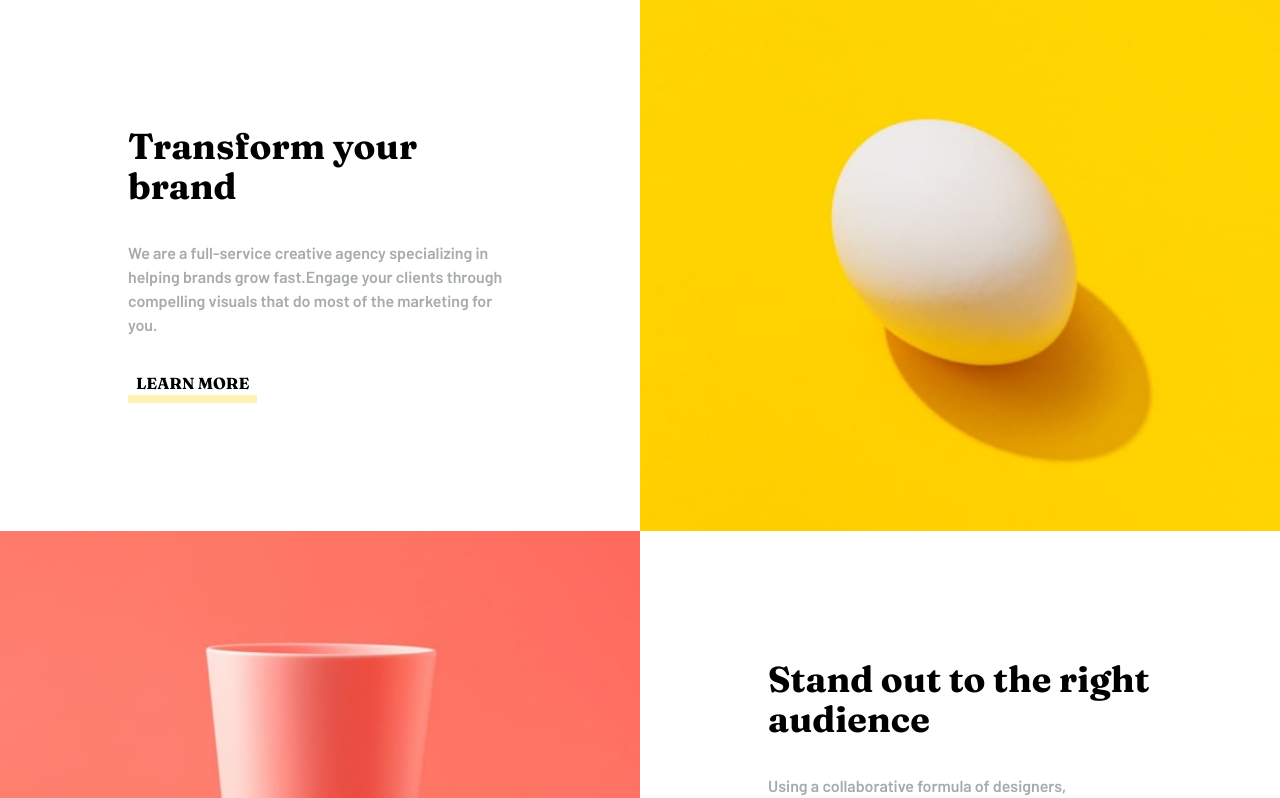
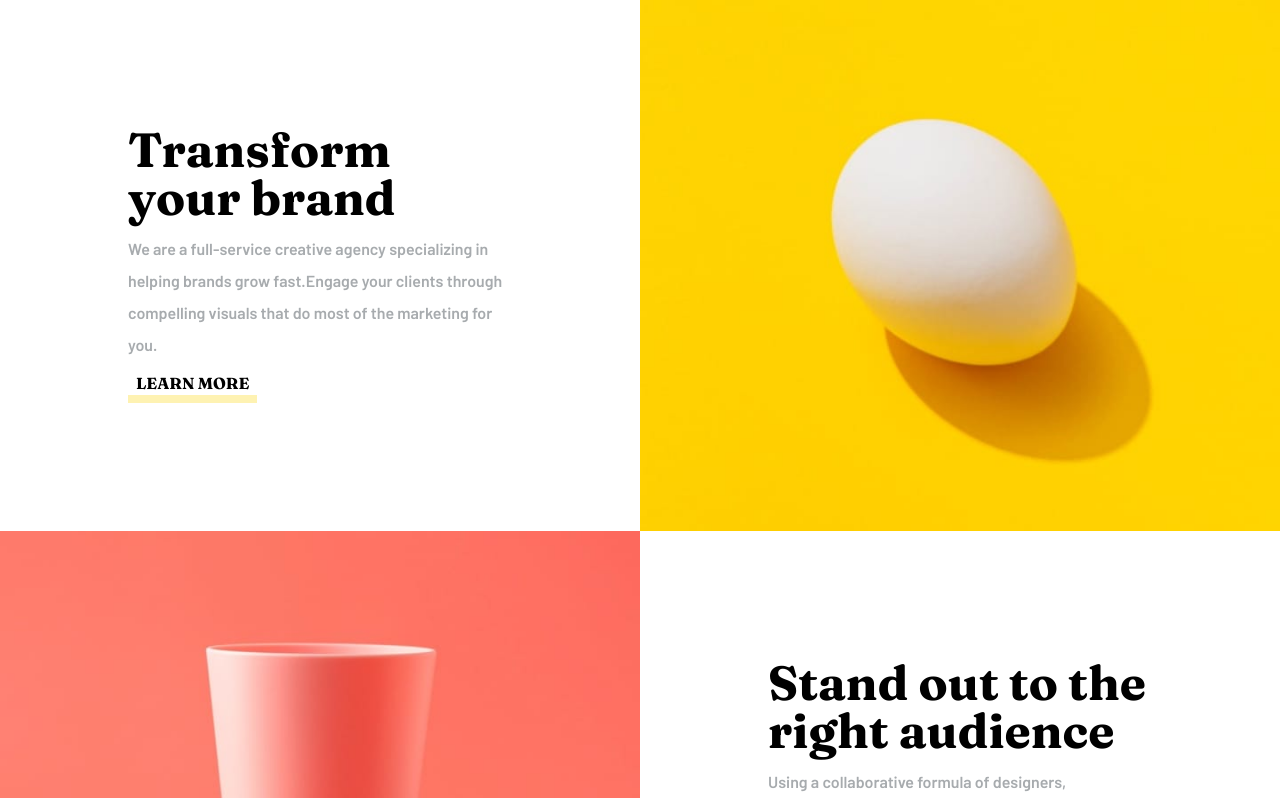
Before and after one commit to FrontEndMentor-devprojects/sunny-side-react, a React (Create React App) app: page / in a window 1280 px wide. Shown: the part 802-1600 px from the top of the page. Built offline with nearby package versions, Linux system fonts and the light colour scheme.

Commit message:
fix spacing

```diff
--- a/src/Components/Hero1.js
+++ b/src/Components/Hero1.js
@@ -17,11 +17,11 @@ export default function Hero1({
           <img src={imageSm} alt="" />
         </picture>
       </section>
-      <section className=" px-7 py-12 space-y-8 md:order-1 md:space-y-2 md:w-1/2 sm:p-14 md:p-10 lg:p-32 bg-white flex flex-col justify-between items-center md:items-baseline">
-        <h2 className="font-fraunces text-3xl lg:text-4xl md:text-left">
+      <section className=" px-7 py-12 space-y-8 md:order-1 md:space-y-1 md:w-1/2 sm:p-14 md:p-10 lg:p-32 bg-white flex flex-col justify-between items-center md:items-baseline">
+        <h2 className="font-fraunces text-3xl lg:text-5xl md:text-left">
           {header}
         </h2>
-        <p className="font-barlow text-main-gray md:text-left">{text}</p>
+        <p className="font-barlow text-main-gray md:text-left md:leading-loose">{text}</p>
         <a
           className={`px-2 font-fraunces uppercase border-b-8 border-${color} border-opacity-30	`}
           href={moreRef}
```
